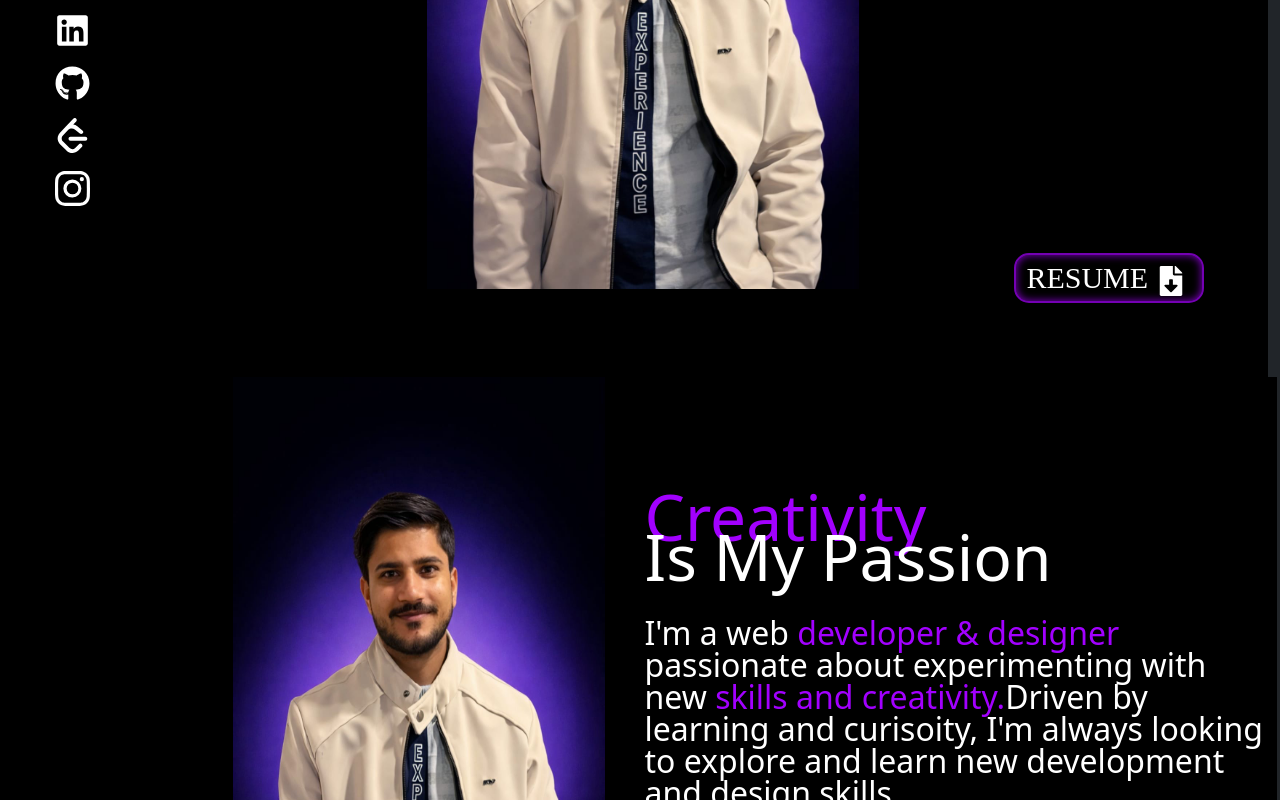
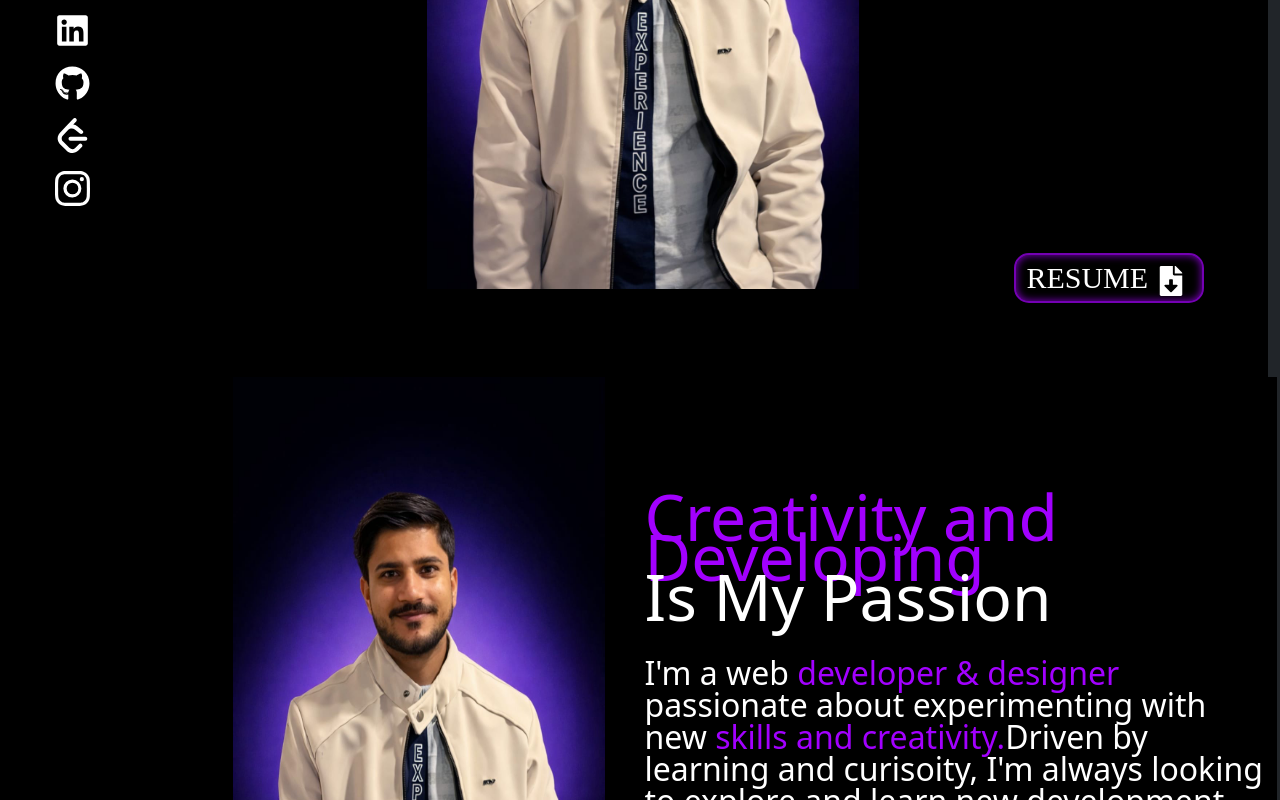
Before and after one commit to Sachin-Garg76/New-Portfolio, a React (Vite) app: page / in a window 1280 px wide. Shown: the part 419-1219 px from the top of the page. Built offline with nearby package versions, Linux system fonts and the light colour scheme.

Commit message:
Update About section

```diff
--- a/src/Components/About.jsx
+++ b/src/Components/About.jsx
@@ -12,7 +12,7 @@ const About = () => {
         </div>
         <div className="col-sm-6 About-Inner">
           <h2 className='About-heading'>
-            <span className="text-color">Creativity</span> <br /> Is My Passion
+            <span className="text-color">Creativity and Developing </span> <br /> Is My Passion
           </h2>
           <p className="About-para">
             I'm a web <span className="text-color">developer & designer</span> <br />
@@ -20,7 +20,7 @@ const About = () => {
             and curisoity, I'm always looking <br /> to explore and learn new development <br /> and design skills.
           </p>
          <Link className='resume-button mt-0'>
-                                     <Link className='link-tag' to="https://drive.google.com/file/d/1qjRVjdfSuTX_BNNSJEdr-YLnxmmuuuY2/view?usp=drivesdk">RESUME <FaFileDownload /></Link></Link>
+          <Link className='link-tag' to="https://drive.google.com/file/d/1qjRVjdfSuTX_BNNSJEdr-YLnxmmuuuY2/view?usp=drivesdk">RESUME <FaFileDownload /></Link></Link>
         </div>
       </div>
     </>
```
